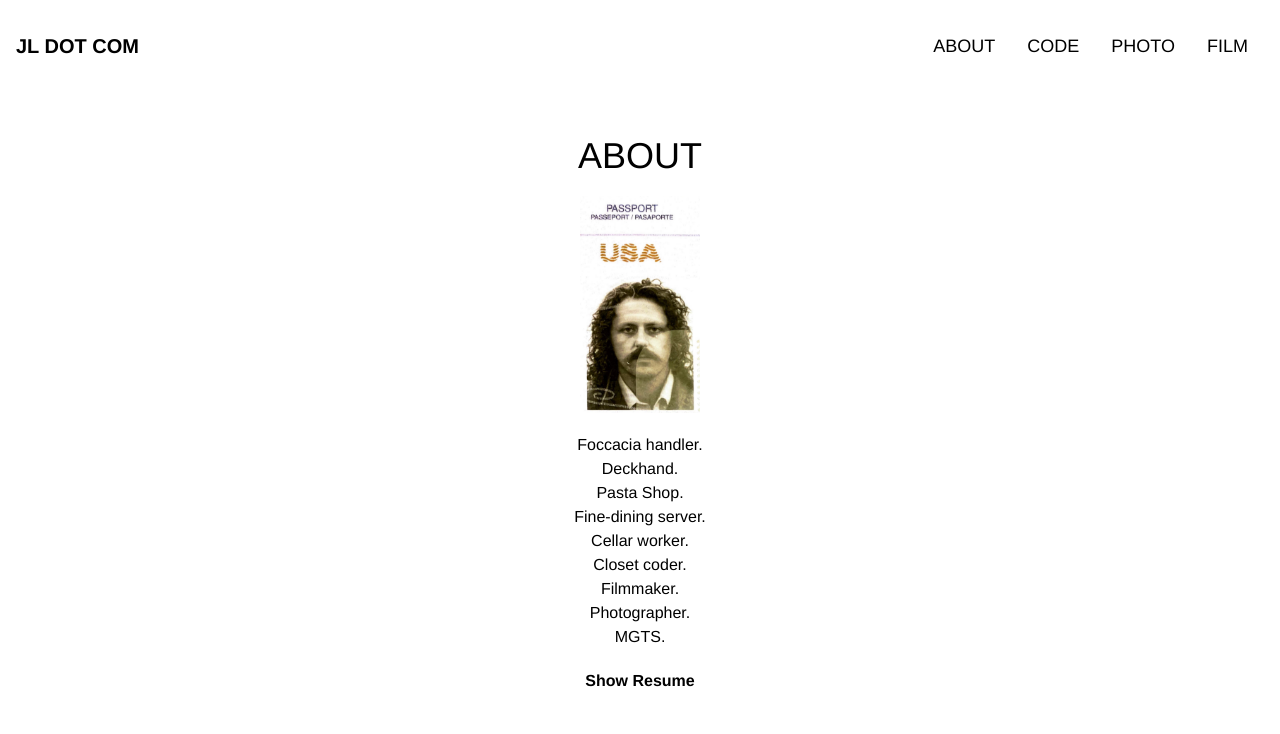
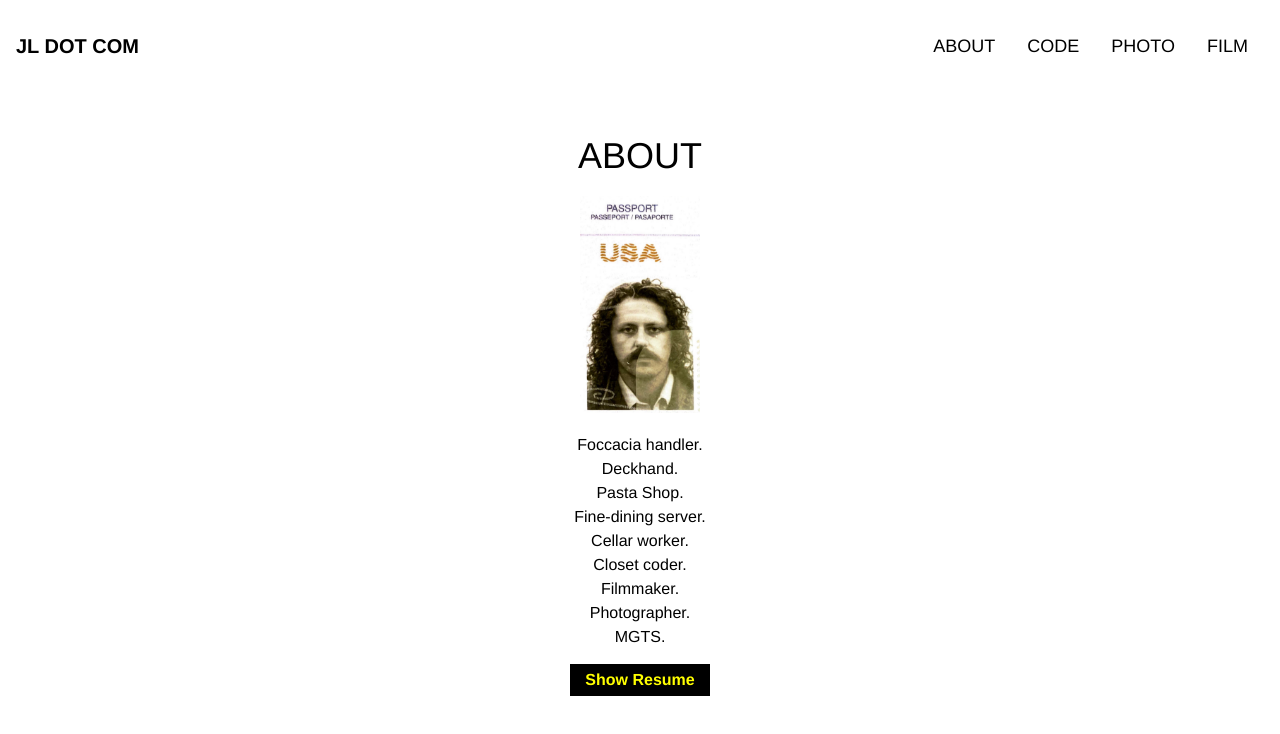
Before and after one commit to internetsadboy/jldotcom, a React (Create React App) app: page / in a window 1280 px wide. Both pictures are taken after a click on the button "ABOUT". Shown: the top 734 px of the page. Built offline with nearby package versions, Linux system fonts and the light colour scheme.

Commit message:
Added: Resume Toggle UI

```diff
--- a/src/App.css
+++ b/src/App.css
@@ -40,6 +40,19 @@ main {
   font-weight: bold;
 }
 
+#link-show-resume {
+  display: block;
+  max-width: 150px;
+  font-weight: bold;
+  border: 1px solid black;
+  background: black;
+  color: yellow;
+  padding: 3px 14px;
+  margin-top: 15px;
+  margin-bottom: 5px;
+}
+
+
 @media only screen and (max-width: 768px) {
   main {
     padding: 1.5rem;
--- a/src/pages/About.js
+++ b/src/pages/About.js
@@ -34,16 +34,13 @@ const About = () => {
       <h2>MGTS.</h2>
 
       {/* Toggle Resume */}
+      <div style={{display: 'flex', flexDirection: 'column', alignItems: 'center'}}>
         <a
+          id="link-show-resume"
           href="#"
           onClick={(e) => {
             e.preventDefault(); // Prevent default anchor behavior
             setShowResume((prev) => !prev); // Toggle state
-        }}
-        style={{
-          display: "block",
-          marginTop: 20,
-          fontWeight: "bold",
           }}
         >
           {showResume ? "Hide Resume" : "Show Resume"}
@@ -59,6 +56,8 @@ const About = () => {
           />
         )}
       </div>
+
+    </div>
   )
 }
 
```
Lines whose indentation alone changed are shown as unchanged.
